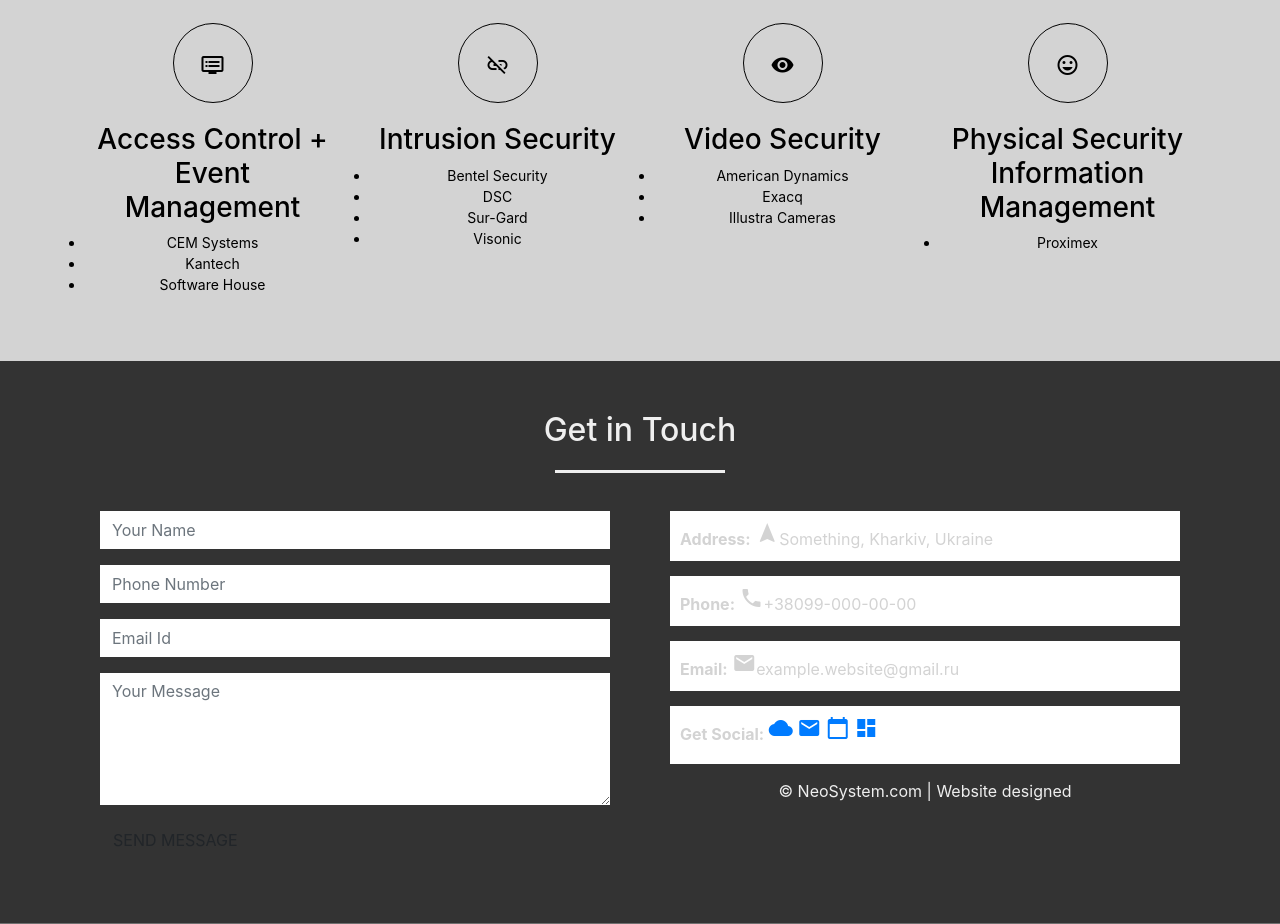
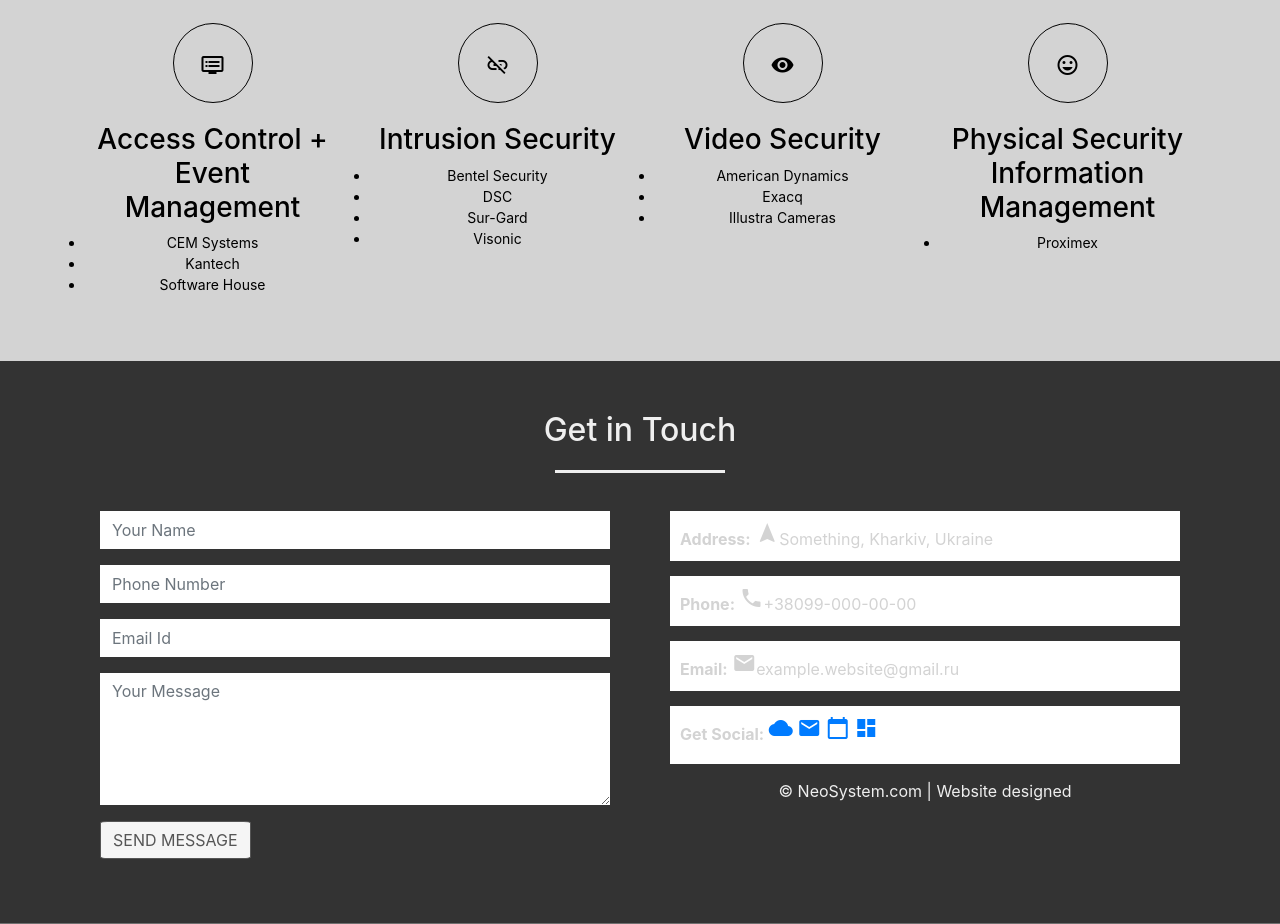
Before and after one commit to rocketDevTeam/pruductShop, a plain HTML site: page index.html in a window 1280 px wide. Shown: the part 2210-3134 px from the top of the page. Drawn offline with nearby package versions, Linux system fonts and the light colour scheme.

Commit message:
Changed the style of some buttons

```diff
--- a/style.css
+++ b/style.css
@@ -249,3 +249,11 @@ transition: 0.7s;
 		margin: 15px;
 		color: lightgray;
 	}
+
+	#contact .btn{
+		background-color: whitesmoke;
+		color: #555;
+		border: 1px solid;
+		border-color: #555;
+		border-radius: 5%;
+	}
```
